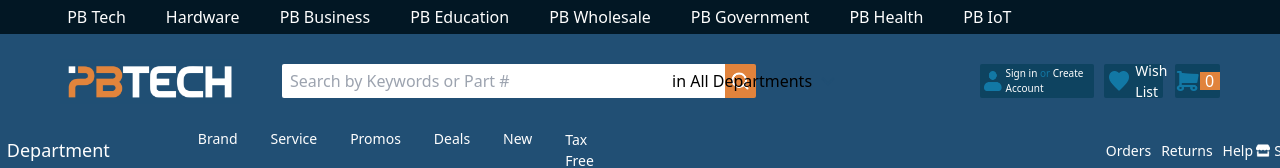
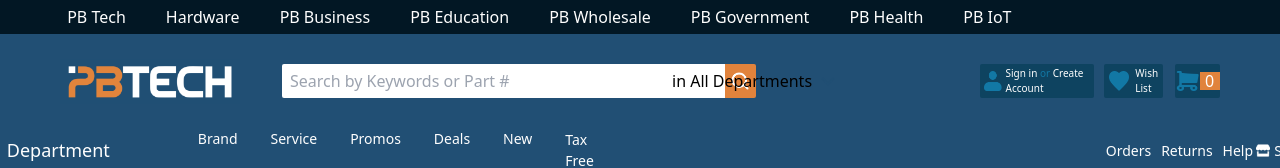
Before and after one commit to jvvillanueva9104/Mission5-JVSHeena-Frontend, a React (Create React App) app: page / in a window 1280 px wide. Shown: the top 168 px of the page. Built offline with nearby package versions, Linux system fonts and the light colour scheme; no server answers.

Commit message:
fixed responsiveness

```diff
--- a/src/common/Navbar.jsx
+++ b/src/common/Navbar.jsx
@@ -89,7 +89,7 @@
         </div>
         <div className="flex items-center gap-[0.38rem] h-[34px] w-[104px] bg-[#0e4360] rounded-[2px] p-[0.35rem] mr-[0.75rem]">
           <img className="h-[20px] w-[20px]" src="hearticonn.png" alt="" />
-          <span className="text-[#fefefe] font-medium md:text-[10px] lg:text-[14px]">
+          <span className="text-[#fefefe] font-medium xl:text-[10px] 2xl:text-[14px]">
             Wish List
           </span>
         </div>
```
